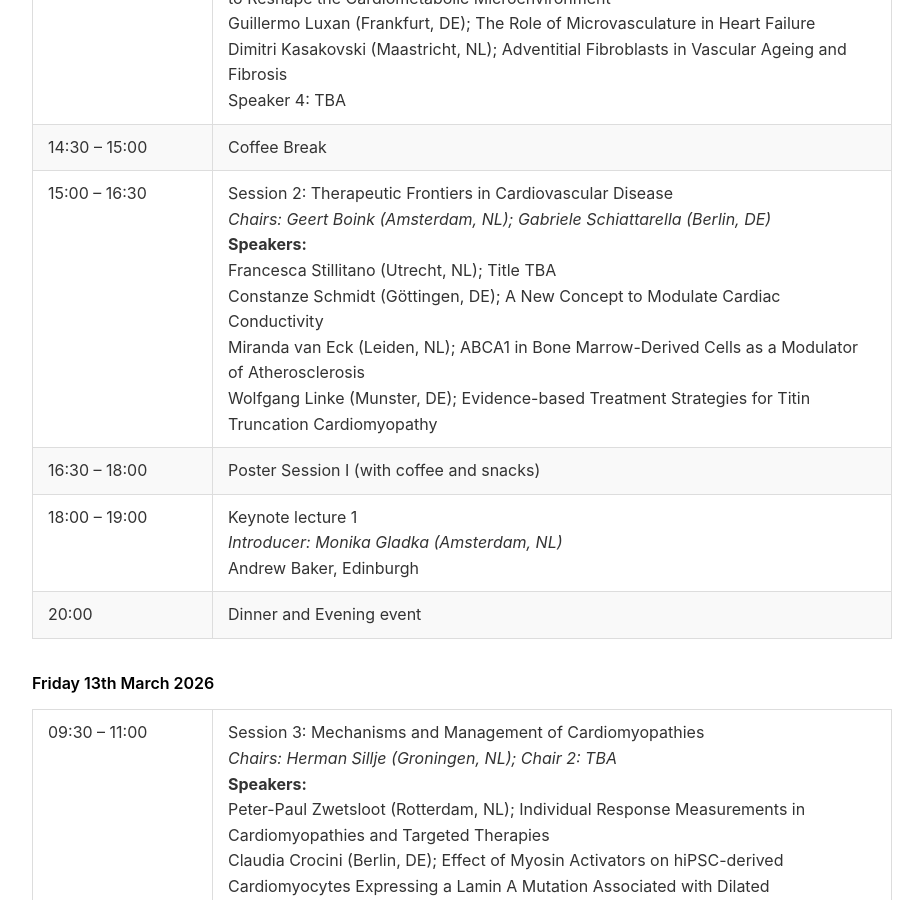
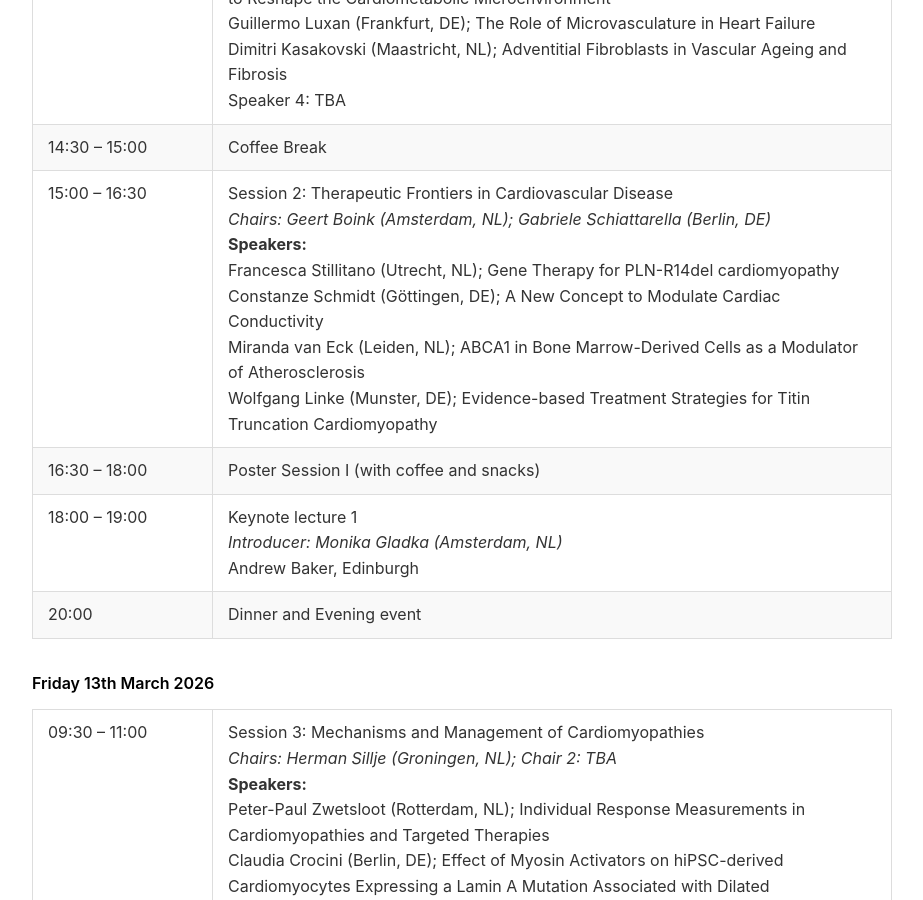
Before and after one commit to Illusioner/dutch-german-cardiology-2026, a Jekyll site: the page index.html, which Jekyll copies as it is, in a window 1280 px wide and 900 px high, scrolled down 1950 px. Shown: the whole window, without its empty margins (178-1101 px from the left). Built offline with Jekyll 4.4.1, drawn with Linux system fonts in a browser that asks for light colours; a script that is not in the unit is left out.

Commit message:
Updated Titles - 6

```diff
--- a/index.html
+++ b/index.html
@@ -72,7 +72,7 @@
                     </tr>
                     <tr>
                         <td>15:00 – 16:30</td>
-                        <td>Session 2: Therapeutic Frontiers in Cardiovascular Disease<br><em>Chairs: Geert Boink (Amsterdam, NL); Gabriele Schiattarella (Berlin, DE)</em><br><strong>Speakers:</strong><br>Francesca Stillitano (Utrecht, NL); Title TBA<br>Constanze Schmidt (Göttingen, DE); A New Concept to Modulate Cardiac Conductivity<br>Miranda van Eck (Leiden, NL); ABCA1 in Bone Marrow-Derived Cells as a Modulator of Atherosclerosis<br>Wolfgang Linke (Munster, DE); Evidence-based Treatment Strategies for Titin Truncation Cardiomyopathy</td>
+                        <td>Session 2: Therapeutic Frontiers in Cardiovascular Disease<br><em>Chairs: Geert Boink (Amsterdam, NL); Gabriele Schiattarella (Berlin, DE)</em><br><strong>Speakers:</strong><br>Francesca Stillitano (Utrecht, NL); Gene Therapy for PLN-R14del cardiomyopathy<br>Constanze Schmidt (Göttingen, DE); A New Concept to Modulate Cardiac Conductivity<br>Miranda van Eck (Leiden, NL); ABCA1 in Bone Marrow-Derived Cells as a Modulator of Atherosclerosis<br>Wolfgang Linke (Munster, DE); Evidence-based Treatment Strategies for Titin Truncation Cardiomyopathy</td>
                     </tr>
                     <tr>
                         <td>16:30 – 18:00</td>
```
